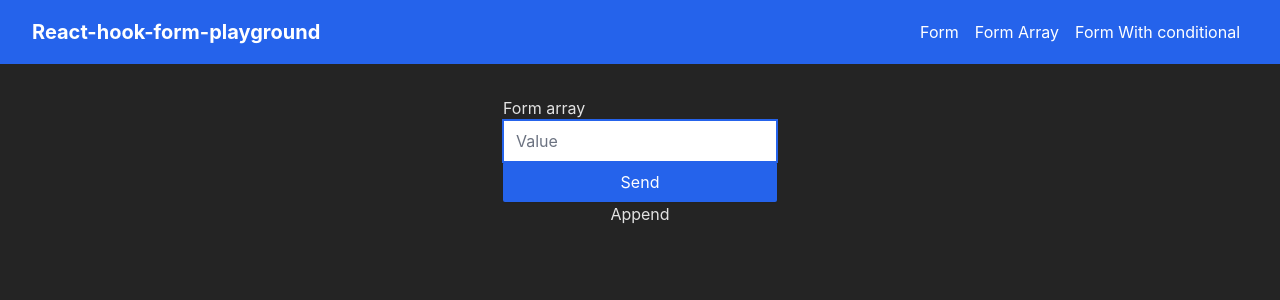
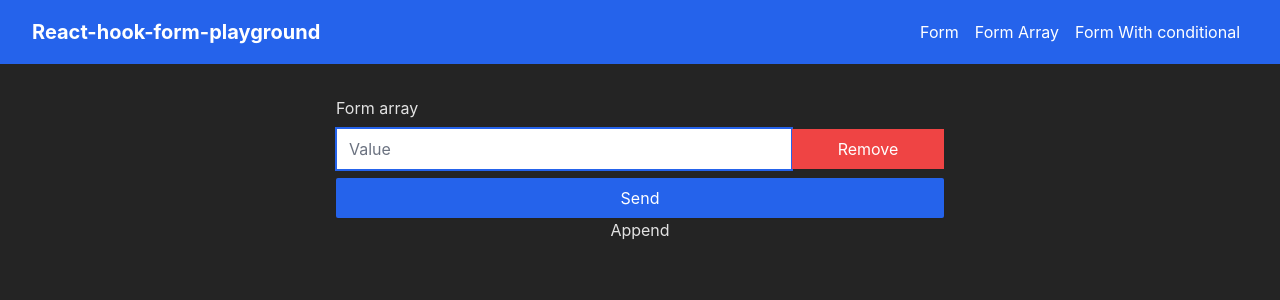
Before and after one commit to jmarc00s/react-hook-form-playground, a React (Vite) app: page /formArray in a window 1280 px wide. Both pictures are taken after a click on the button "Append". Shown: the top 300 px of the page. Built offline with nearby package versions, Linux system fonts and the light colour scheme.

Commit message:
Create remove field button

```diff
--- a/src/pages/FormArray/index.tsx
+++ b/src/pages/FormArray/index.tsx
@@ -1,4 +1,4 @@
-import React from 'react';
+import React, { useEffect } from 'react';
 import { useFieldArray, useForm } from 'react-hook-form';
 
 interface FormProps {
@@ -8,7 +8,7 @@ interface FormProps {
 export const FormArrayPage = () => {
   const { register, control, handleSubmit } = useForm();
 
-  const { fields, append } = useFieldArray({
+  const { fields, append, remove } = useFieldArray({
     name: 'test',
     control,
   });
@@ -20,23 +20,31 @@ export const FormArrayPage = () => {
   const onSubmit = (data: any) => console.log(data);
 
   return (
-    <section className="flex flex-col items-center ">
+    <section className="flex flex-col w-1/2 mx-auto">
       <form onSubmit={handleSubmit(onSubmit)}>
         <h1>Form array</h1>
         <div className="flex flex-col">
           {fields.map((field, index) => {
             return (
+              <div key={field.id} className="py-2">
                 <input
-                className="text-slate-800"
+                  className="text-slate-800 w-3/4 mr-auto"
                   key={field.id}
                   type="text"
                   placeholder="Value"
                   {...register(`test.${index}.value` as const)}
                 />
+                <button
+                  className="bg-red-500 text-white w-1/4 h-10"
+                  onClick={() => remove(index)}
+                >
+                  Remove
+                </button>
+              </div>
             );
           })}
         </div>
-        <button className="text-white bg-blue-600 rounded-sm shadow-sm px-4 py-2 w-full">
+        <button className="text-white bg-blue-600 rounded-sm shadow-sm px-4 py-2 w-full ">
           Send
         </button>
       </form>
```
Lines whose indentation alone changed are shown as unchanged.
